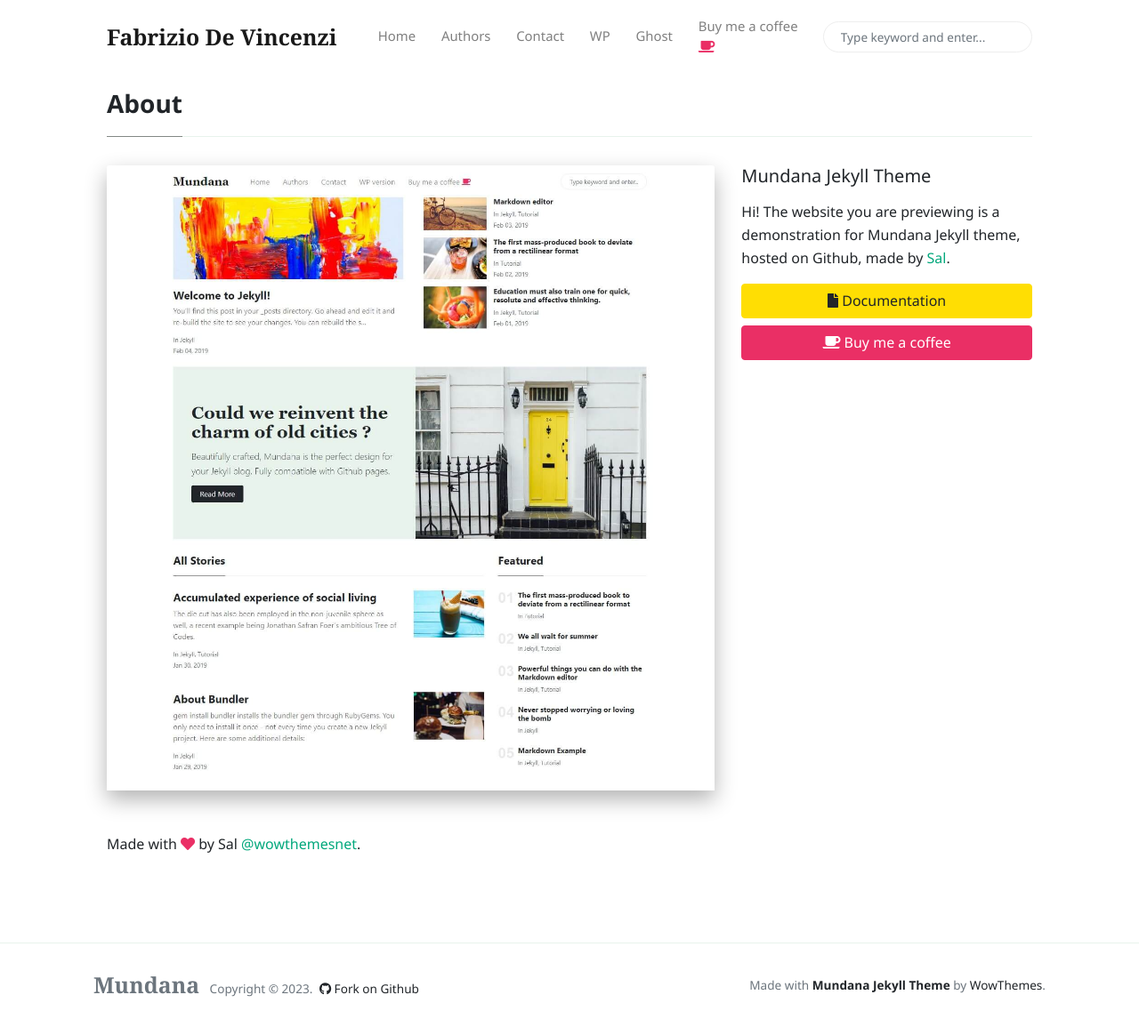
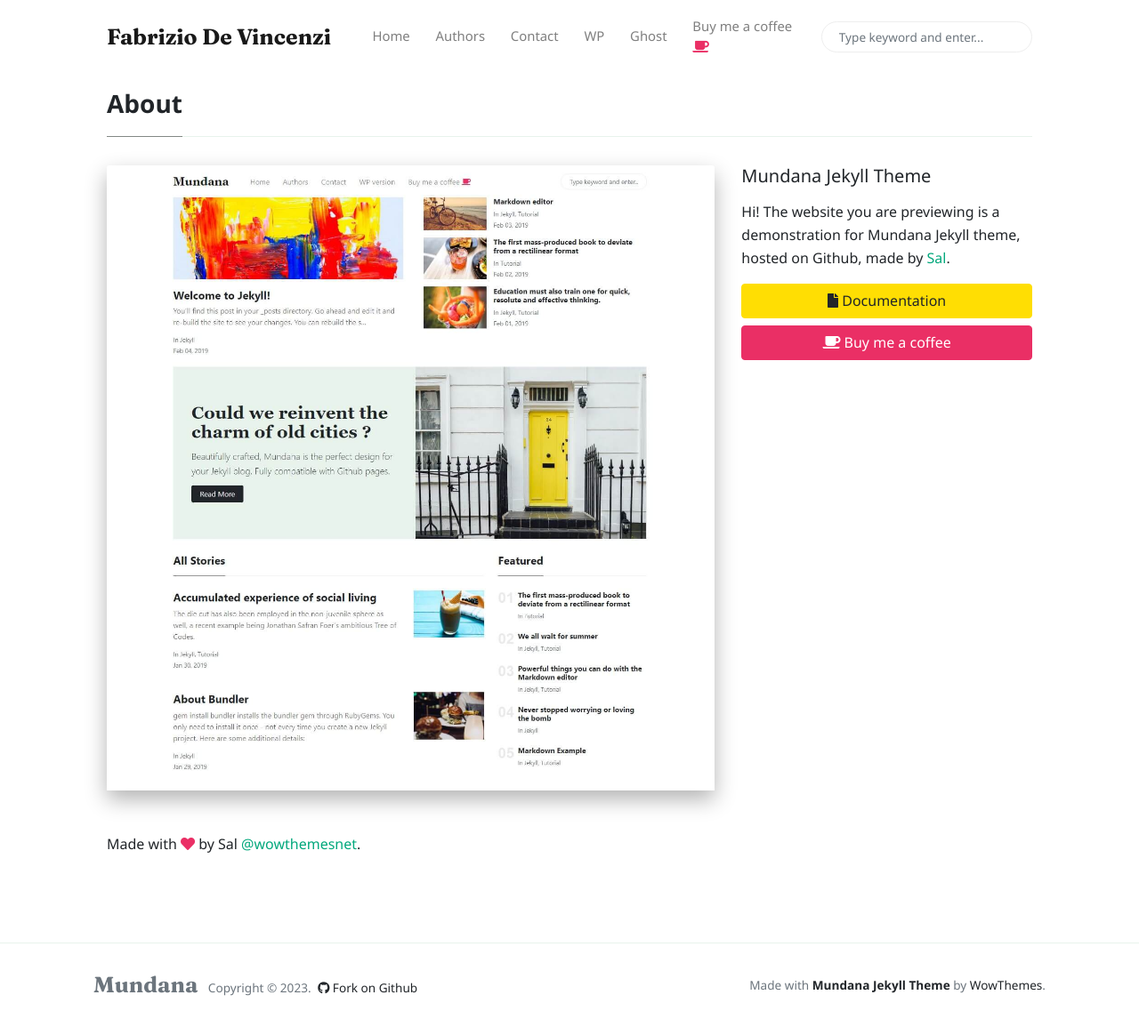
Before and after one commit to fabriziodevincenzi/indie, a Jekyll site: the page built from _pages/about.md, in a window 1280 px wide and 1155 px high. Shown: the whole window at 89% size. Built offline with Jekyll 4.4.1, drawn with Linux system fonts in a browser that asks for light colours; nearby versions of some CDN libraries; comment, search, counter and statistics services are not loaded.

Commit message:
Update theme.css

```diff
--- a/assets/css/theme.css
+++ b/assets/css/theme.css
@@ -1,6 +1,8 @@
 /*!
  * Mundana Jekyll Theme (https://www.wowthemes.net/mundana-jekyll-theme/)
  */
+
+@import url("https://fonts.googleapis.com/css2?family=DM+Sans:ital,wght@0,400;0,500;0,700;1,400;1,500;1,700&family=Fraunces:ital,wght@0,500;0,600;0,700;1,600&display=swap");
 
 body {
 	overflow-x:hidden;
@@ -202,10 +204,16 @@
 	background:#03a87c;
 	color:#fff !important;
 }
+/* .navbar-brand {
+	margin-right:2rem;
+	font-size:1.55rem;
+    font-family:"Georgia","Times New Roman",serif;
+} */
+
 .navbar-brand {
 	margin-right:2rem;
 	font-size:1.55rem;
-    font-family:"Georgia","Times New Roman",serif;
+    font-family:"Fraunces","Times New Roman",serif;
 }
 .dropdown-item {
 	font-weight:400;
```
